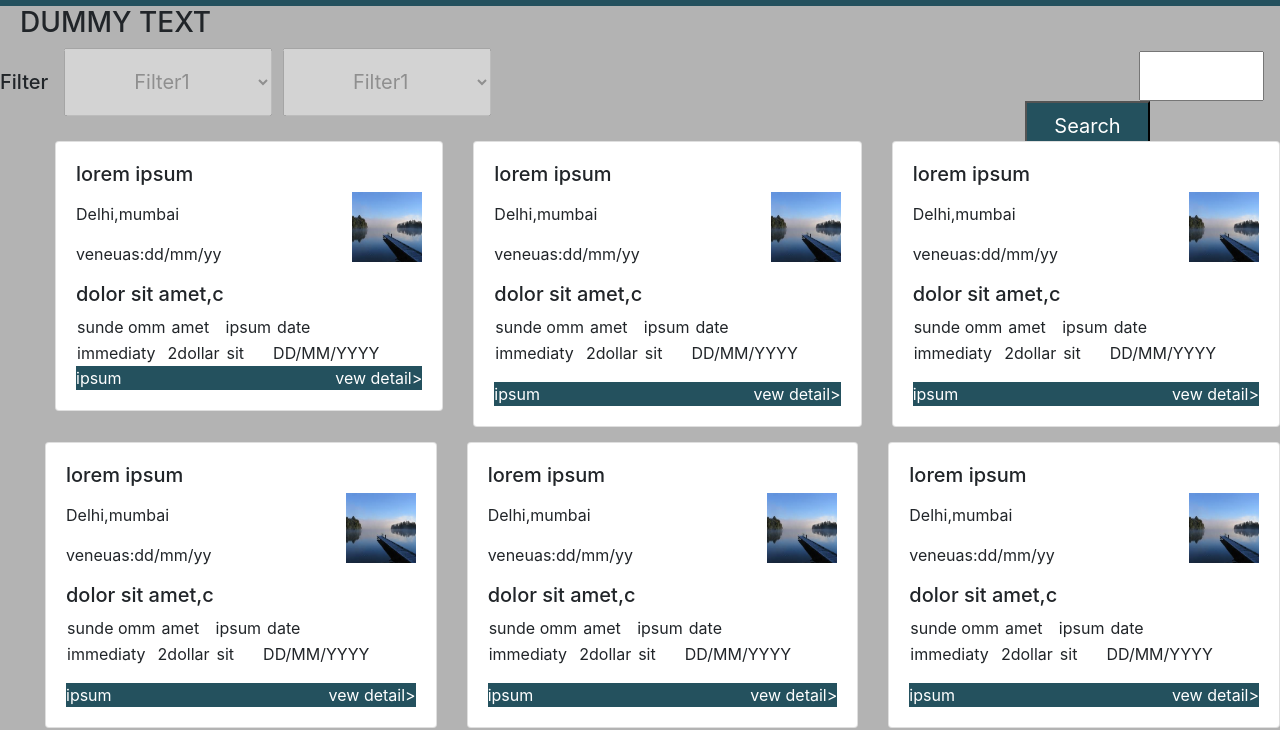
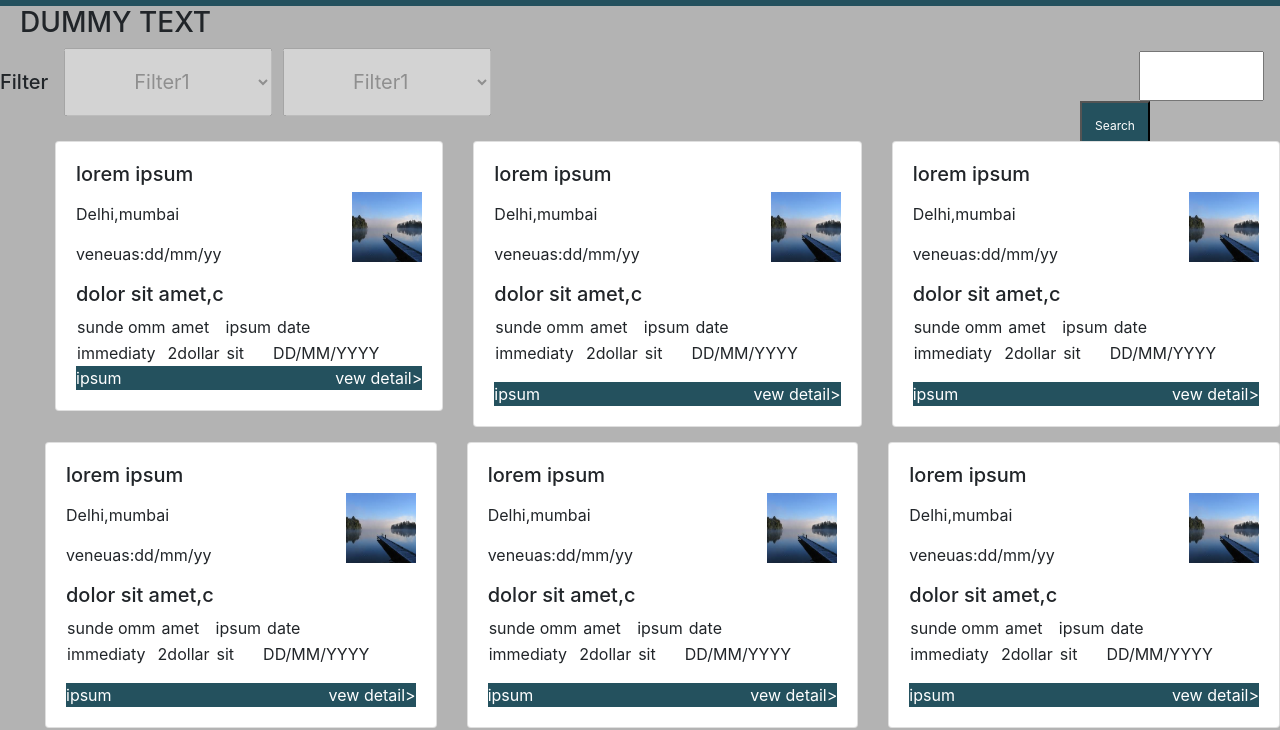
Before and after one commit to roopamdhoot/IRSC_assignment, a plain HTML site: page index.html in a window 1280 px wide. Shown: the part 90-820 px from the top of the page. Drawn offline with nearby package versions, Linux system fonts and the light colour scheme.

Commit message:
Update index.html

```diff
--- a/index.html
+++ b/index.html
@@ -77,7 +77,7 @@
 
       <select disabled style="padding-left:65px;padding-right:65px;padding-top:20px;padding-bottom:20px">
           <option>Filter1</option>
-          </select><div style="position: absolute;" class="col-xl-15"><div style="margin-top:-65px;"><input type="text" style="width:125px;height:50px;margin-left:1139px;"><button style="float:right;background-color:#24515e;color:white;height: 50px;width: 125px;padding-top:2px;margin-right:130px">Search</button></div></h5>
+          </select><div style="position: absolute;" class="col-xl-15"><div style="margin-top:-65px;"><input type="text" style="width:125px;height:50px;margin-left:1139px;"><button style="float:right;background-color:#24515e;color:white;height: 50px;width: 70px;padding-top:2px;margin-right:130px;font-size:12px;">Search</button></div></h5>
         </div>
     </section>
     <section style="margin-left:25px;margin-top:25px">
```
